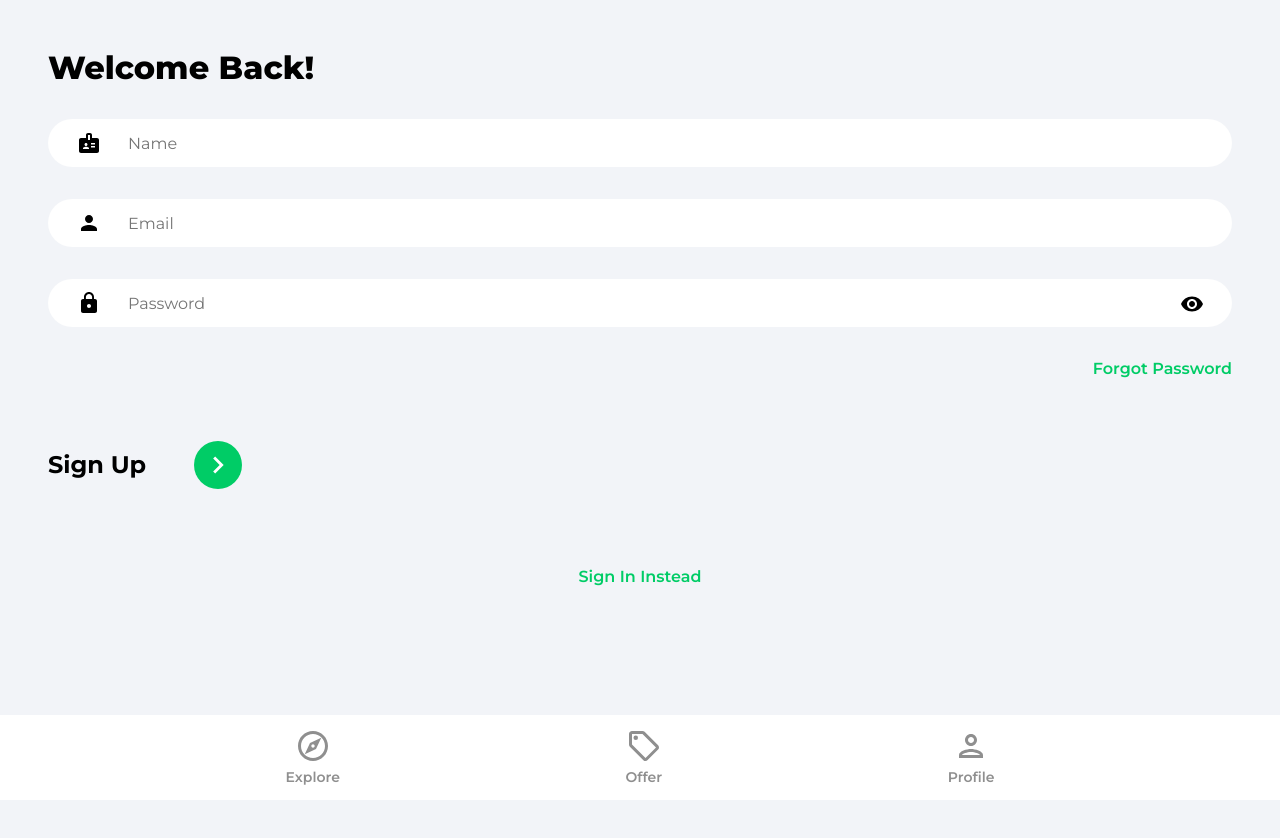
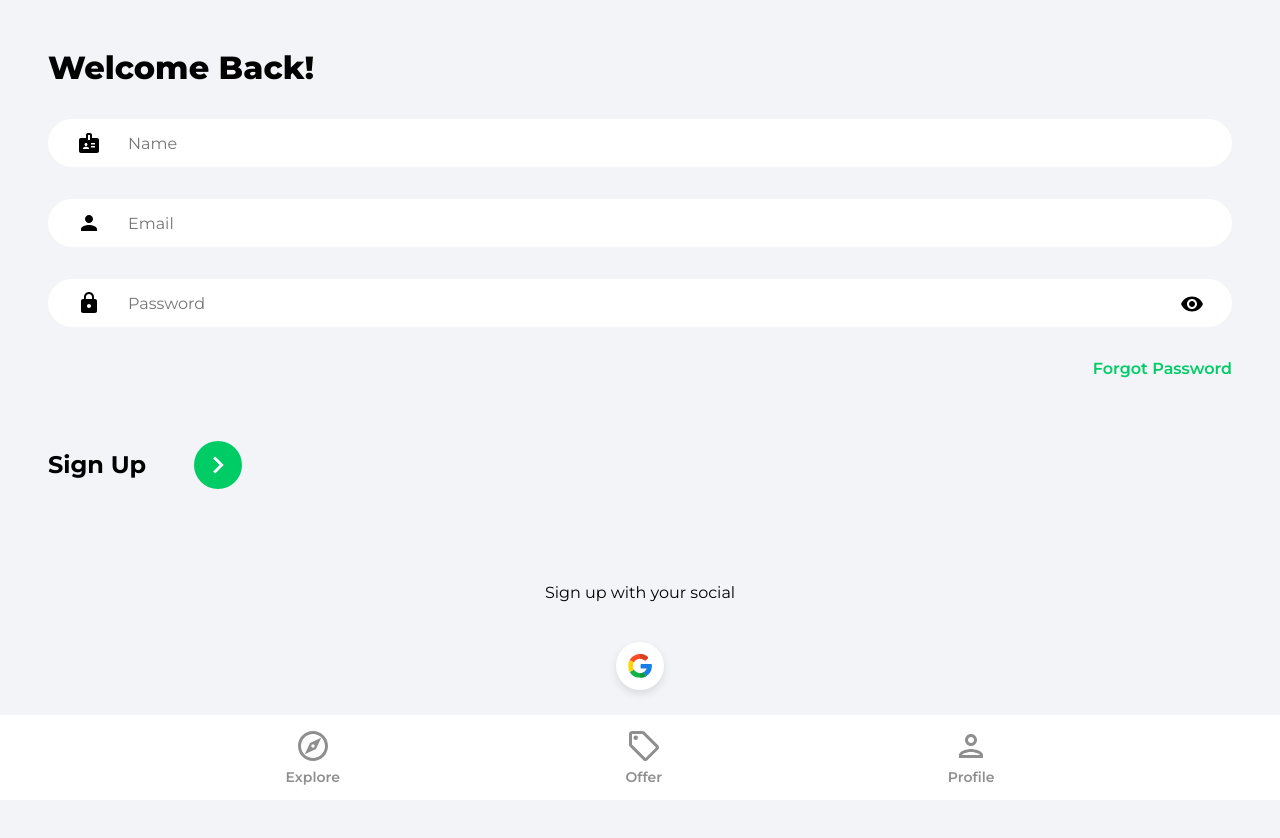
Before and after one commit to matan3sh/house-marketplace, a React (Create React App) app: page /sign-up in a window 1280 px wide. Shown: the top 838 px of the page. Before the commit the page ends 800 px from the top, so only its background shows below. Built offline with nearby package versions, Linux system fonts and the light colour scheme.

Commit message:
Implement signIn with google

```diff
--- /dev/null
+++ b/src/components/OAuth.tsx
@@ -0,0 +1,49 @@
+import { useLocation, useNavigate } from "react-router-dom";
+import { toast } from "react-toastify";
+
+import { getAuth, signInWithPopup, GoogleAuthProvider } from "firebase/auth";
+import { doc, setDoc, getDoc, serverTimestamp } from "firebase/firestore";
+import { db } from "../config/firebase.config";
+
+import googleIcon from "../assets/svg/googleIcon.svg";
+
+export function OAuth() {
+  const navigate = useNavigate();
+  const location = useLocation();
+
+  const onGoogleClick = async () => {
+    try {
+      const auth = getAuth();
+      const provider = new GoogleAuthProvider();
+      const result = await signInWithPopup(auth, provider);
+      const user = result.user;
+
+      // Check for user
+      const docRef = doc(db, "users", user.uid);
+      const docSnap = await getDoc(docRef);
+
+      // If user doesnt exist create user
+      if (!docSnap.exists()) {
+        await setDoc(doc(db, "users", user.uid), {
+          name: user.displayName,
+          email: user.email,
+          timestamp: serverTimestamp(),
+        });
+      }
+      navigate("/");
+    } catch (error) {
+      toast.error("Could not authorize with Google");
+    }
+  };
+
+  return (
+    <div className="socialLogin">
+      <p>
+        Sign {location.pathname === "/sign-up" ? "up" : "in"} with your social
+      </p>
+      <button type="button" className="socialIconDiv" onClick={onGoogleClick}>
+        <img className="socialIconImg" src={googleIcon} alt="google" />
+      </button>
+    </div>
+  );
+}
--- a/src/pages/SignIn.tsx
+++ b/src/pages/SignIn.tsx
@@ -6,6 +6,7 @@
 
 import { ReactComponent as ArrowRightIcon } from "../assets/svg/keyboardArrowRightIcon.svg";
 import visibilityIcon from "../assets/svg/visibilityIcon.svg";
+import { OAuth } from "../components/OAuth";
 
 type FormData = {
   email: string;
@@ -93,7 +94,7 @@
           </div>
         </form>
 
-        {/* Google OAuth */}
+        <OAuth />
 
         <Link to="/sign-up" className="registerLink">
           Sign Up Instead
--- a/src/pages/SignUp.tsx
+++ b/src/pages/SignUp.tsx
@@ -12,6 +12,7 @@
 
 import { ReactComponent as ArrowRightIcon } from "../assets/svg/keyboardArrowRightIcon.svg";
 import visibilityIcon from "../assets/svg/visibilityIcon.svg";
+import { OAuth } from "../components/OAuth";
 
 type FormData = {
   name: string;
@@ -118,7 +119,7 @@
           </div>
         </form>
 
-        {/* Google OAuth */}
+        <OAuth />
 
         <Link to="/sign-in" className="registerLink">
           Sign In Instead
```
